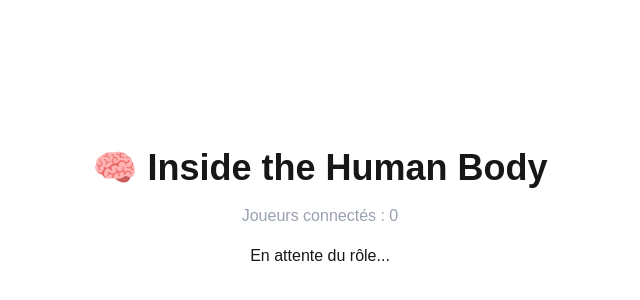
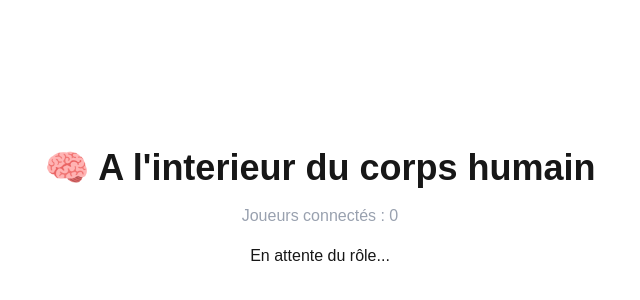
Before and after one commit to hyacinthe31/escape_game, a Next.js app: page /lobby in a window 1280 px wide. Shown: the part 192-492 px from the top of the page, without its empty margins (320-960 px from the left). Built offline with nearby package versions, Linux system fonts and the light colour scheme; no server answers.

Commit message:
texte anglais en francais

```diff
--- a/src/app/lobby/page.tsx
+++ b/src/app/lobby/page.tsx
@@ -57,7 +57,7 @@ export default function Lobby() {
 
   return (
     <main className="flex flex-col items-center justify-center min-h-screen text-center p-6">
-      <h1 className="text-4xl font-bold mb-4">🧠 Inside the Human Body</h1>
+      <h1 className="text-4xl font-bold mb-4">🧠 A l'interieur du corps humain</h1>
       <p className="text-gray-400 mb-4">Joueurs connectés : {players}</p>
 
       {!role && <p>En attente du rôle...</p>}
```
